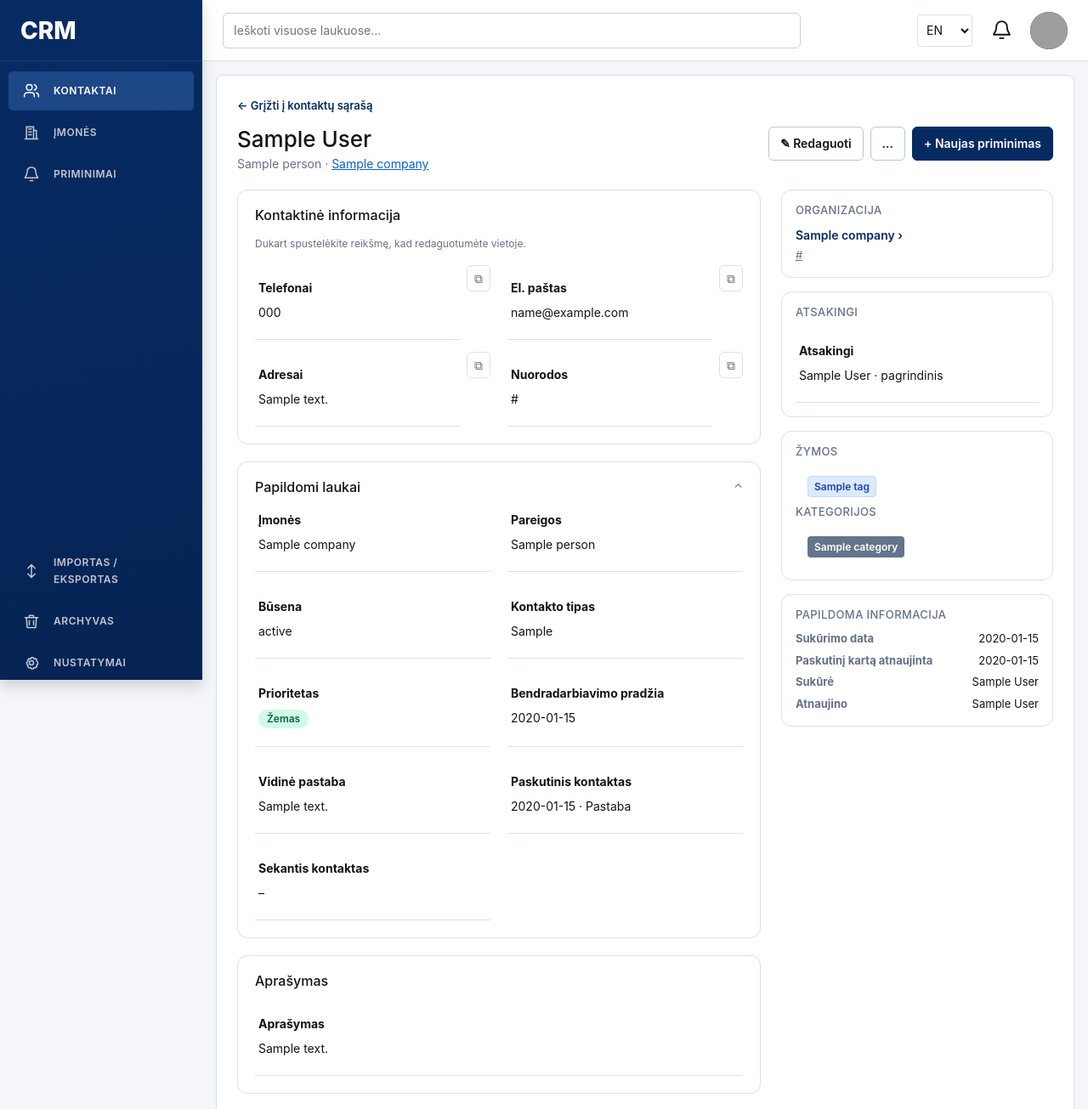
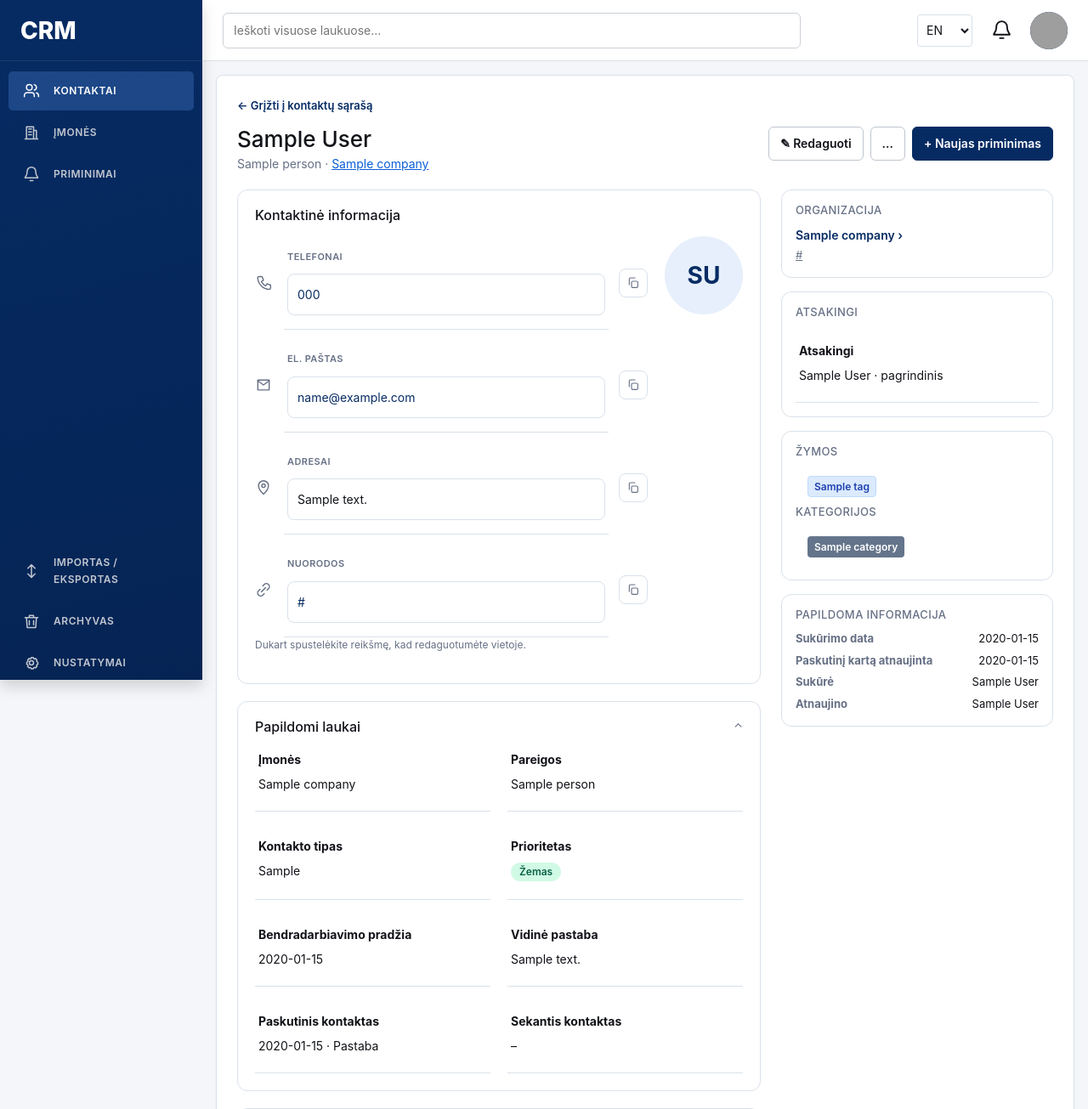
Before and after one commit to colldem/Colld3mCRM, a Django app: page /contacts/1/ in a window 1280 px wide. Shown: the top 1305 px of the page at 85% size. Run offline with Django 5.2, Linux system fonts and the light colour scheme; a user stored in the database is signed in; tables that the repository leaves empty hold one stand-in row (values such as "Sample post"); data that the repository does not hold is empty; grey boxes are pictures that could not be loaded.

Commit message:
feat: drop the status field; match the "Contact information" card to the prototype
Removes "Būsena" (status) from every surface — the card, the person
form, the list column and sort, CSV export and the import wizard (the
Person.status column stays in the DB for now, unused). Rebuilds the
"Contact information" card to the prototype: a single-column list of
icon + labelled value box + copy button, with the contact's initials
avatar beside it.

Bumps VERSION to 0.15.0.

Co-Authored-By: Claude Sonnet 5 <noreply@anthropic.com>

```diff
--- a/compose.yaml
+++ b/compose.yaml
@@ -50,7 +50,7 @@ services:
     restart: unless-stopped
     security_opt: ["no-new-privileges:true"]
   crm-web:
-    image: crm-web:0.14.0
+    image: crm-web:0.15.0
     build: .
     environment:
       DB_HOST: crm-db
--- a/contacts/detail_editing.py
+++ b/contacts/detail_editing.py
@@ -239,7 +239,7 @@ def edit_company_field(request, pk):
     return JsonResponse({"ok": True, "name": company.name, "html": html})
 
 
-SCALARS = {"first_name": _("Vardas"), "last_name": _("Pavardė"), "job_title": _("Pareigos"), "status": _("Būsena"), "contact_type": _("Kontakto tipas")}
+SCALARS = {"first_name": _("Vardas"), "last_name": _("Pavardė"), "job_title": _("Pareigos"), "contact_type": _("Kontakto tipas")}
 _AUDIT_LABELS = {**SCALARS, **EXTRA_FIELDS, "companies": _("Įmonės"), "owner": _("Atsakingas"),
                  "responsibles": _("Atsakingi"), "full_name": _("Vardas ir pavardė")}
 
@@ -313,7 +313,7 @@ def field_context(person, field):
 def detail_fields(person):
     from .custom_fields import detail_context
 
-    order = ["companies", "responsibles", "first_name", "last_name", "job_title", "status",
+    order = ["companies", "responsibles", "first_name", "last_name", "job_title",
              "contact_type", "priority", "cooperation_start", *MULTIPLE, "description", "internal_note"]
     return [field_context(person, field) for field in order] + detail_context(person)
 
--- a/contacts/forms.py
+++ b/contacts/forms.py
@@ -73,8 +73,8 @@ class PersonForm(forms.ModelForm):
 
     class Meta:
         model = Person
-        fields = ["first_name", "last_name", "job_title", "status", "priority", "contact_type", "cooperation_start", "description", "internal_note", "companies", "tags", "categories"]
-        labels = {"first_name": tr("Vardas"), "last_name": tr("Pavardė"), "job_title": tr("Pareigos"), "status": tr("Būsena"), "priority": tr("Prioritetas"), "contact_type": tr("Kontakto tipas"), "cooperation_start": tr("Bendradarbiavimo pradžia"), "description": tr("Aprašymas"), "internal_note": tr("Vidinė pastaba"), "tags": tr("Tagai"), "categories": tr("Kategorijos")}
+        fields = ["first_name", "last_name", "job_title", "priority", "contact_type", "cooperation_start", "description", "internal_note", "companies", "tags", "categories"]
+        labels = {"first_name": tr("Vardas"), "last_name": tr("Pavardė"), "job_title": tr("Pareigos"), "priority": tr("Prioritetas"), "contact_type": tr("Kontakto tipas"), "cooperation_start": tr("Bendradarbiavimo pradžia"), "description": tr("Aprašymas"), "internal_note": tr("Vidinė pastaba"), "tags": tr("Tagai"), "categories": tr("Kategorijos")}
         widgets = {"tags": forms.CheckboxSelectMultiple, "categories": forms.CheckboxSelectMultiple, "cooperation_start": forms.DateInput(attrs={"type": "date"}), "description": forms.Textarea(attrs={"rows": 4}), "internal_note": forms.Textarea(attrs={"rows": 3})}
 
     def clean_tags(self):
--- a/contacts/merging.py
+++ b/contacts/merging.py
@@ -108,7 +108,7 @@ def merge_people(source_pk, target_pk):
     _merge_labels(source, target)
     _merge_responsibles(source, target)
     changed_fields = []
-    for field in ("first_name", "last_name", "job_title", "status", "priority", "contact_type", "cooperation_start", "description", "internal_note"):
+    for field in ("first_name", "last_name", "job_title", "priority", "contact_type", "cooperation_start", "description", "internal_note"):
         if not getattr(target, field) and getattr(source, field):
             setattr(target, field, getattr(source, field))
             changed_fields.append(field)
--- a/contacts/views.py
+++ b/contacts/views.py
@@ -248,7 +248,7 @@ def contact_list(request):
     page_size = 100 if request.GET.get("page_size") == "100" else 50
     sort_key = request.GET.get("sort", "name")
     direction = "desc" if request.GET.get("direction") == "desc" else "asc"
-    sort_map = {"id": ["id"], "name": ["last_name", "first_name"], "company": ["sort_company"], "phone": ["sort_phone"], "email": ["sort_email"], "category": ["sort_category"], "tags": ["sort_tag"], "status": ["status"], "owner": ["owner__first_name", "owner__last_name", "owner__username"], "last_contact": ["last_contact_at"], "created": ["created_at"], "updated": ["updated_at"]}
+    sort_map = {"id": ["id"], "name": ["last_name", "first_name"], "company": ["sort_company"], "phone": ["sort_phone"], "email": ["sort_email"], "category": ["sort_category"], "tags": ["sort_tag"], "owner": ["owner__first_name", "owner__last_name", "owner__username"], "last_contact": ["last_contact_at"], "created": ["created_at"], "updated": ["updated_at"]}
     sort_key = sort_key if sort_key in sort_map else "name"
     order_prefix = "-" if direction == "desc" else ""
     order = [f"{order_prefix}{field}" for field in sort_map.get(sort_key, sort_map["name"])]
@@ -265,7 +265,7 @@ def contact_list(request):
         sort_tag=Min("tags__name"),
     )
     custom_fields = list(CustomField.objects.filter(entity=CustomField.PERSON))
-    allowed_columns = ["company", "phone", "email", "category", "tags", "status", "owner", "last_contact", "updated"] + [field.key for field in custom_fields]
+    allowed_columns = ["company", "phone", "email", "category", "tags", "owner", "last_contact", "updated"] + [field.key for field in custom_fields]
     default_columns = ["company", "phone", "email", "category", "tags", "updated"]
     requested_columns = request.GET.getlist("columns")
     if requested_columns:
@@ -1482,7 +1482,7 @@ def contacts_export(request):
     response["Content-Disposition"] = 'attachment; filename="crm-kontaktai.csv"'
     response.write("\ufeff")
     writer = csv.writer(response)
-    writer.writerow(["Vardas", "Pavardė", "Pareigos", "Įmonė", "Telefonai", "El. paštai", "Adresai", "URL", "Būsena", "Tagai", "Kategorijos", "Atsakingas", "Atsakingi"])
+    writer.writerow(["Vardas", "Pavardė", "Pareigos", "Įmonė", "Telefonai", "El. paštai", "Adresai", "URL", "Tagai", "Kategorijos", "Atsakingas", "Atsakingi"])
     people = visible_people(request.user, Person.objects.filter(deleted_at__isnull=True))
     if request.method == "POST":
         people = people.filter(pk__in=request.POST.getlist("selected"))
@@ -1490,7 +1490,7 @@ def contacts_export(request):
     from .permissions import user_label
     rows = 0
     for person in people:
-        writer.writerow([person.first_name, person.last_name, person.job_title, "; ".join(link.company.name for link in person.company_links.all()), "; ".join(item.number for item in person.phones.all()), "; ".join(item.email for item in person.emails.all()), "; ".join(item.address for item in person.addresses.all()), "; ".join(item.url for item in person.web_links.all()), person.status, "; ".join(item.name for item in person.tags.all()), "; ".join(item.name for item in person.categories.all()), user_label(person.owner), "; ".join(u.get_username() for u in person.responsibles.all())])
+        writer.writerow([person.first_name, person.last_name, person.job_title, "; ".join(link.company.name for link in person.company_links.all()), "; ".join(item.number for item in person.phones.all()), "; ".join(item.email for item in person.emails.all()), "; ".join(item.address for item in person.addresses.all()), "; ".join(item.url for item in person.web_links.all()), "; ".join(item.name for item in person.tags.all()), "; ".join(item.name for item in person.categories.all()), user_label(person.owner), "; ".join(u.get_username() for u in person.responsibles.all())])
         rows += 1
     audit_log(AuditLog.EXPORT, request=request, target_type="export", target_label=str(tr("Kontaktai (CSV)")), new=str(rows))
     return response
@@ -1543,7 +1543,6 @@ IMPORT_COLUMNS = [
     ("El. paštai", tr("El. paštai"), ("El. paštai", "El. paštas", "email", "Email")),
     ("Adresai", tr("Adresai"), ("Adresai", "Adresas", "address", "Address")),
     ("URL", tr("Nuorodos"), ("URL", "url", "Website")),
-    ("Būsena", tr("Būsena"), ("Būsena", "status", "Status")),
     ("Tagai", tr("Žymos"), ("Tagai", "Žymos", "Tags", "tags")),
     ("Kategorijos", tr("Kategorijos"), ("Kategorijos", "Categories", "categories")),
     ("Atsakingas", tr("Atsakingas (pagrindinis)"), ("Atsakingas", "owner", "Owner")),
@@ -1600,7 +1599,7 @@ def _import_one_row(row, owner, mode, owner_cache):
     category_names = _import_relation_names(row, "Kategorijos", "Categories", "categories")
     if len(tag_names) > 3 or len(category_names) > 3:
         raise ValueError(str(tr("Viršytas leistinas žymų arba kategorijų skaičius (daugiausia 3)")))
-    values = {"first_name": first_name, "last_name": last_name, "job_title": _value(row, "Pareigos", "job_title"), "status": _value(row, "Būsena", "status") or "Aktyvus"}
+    values = {"first_name": first_name, "last_name": last_name, "job_title": _value(row, "Pareigos", "job_title")}
     row_owner = _resolve_import_owner(_value(row, "Atsakingas", "owner", "Owner"), owner_cache)
     if person:
         for field, value in values.items():
--- a/static/css/theme.css
+++ b/static/css/theme.css
@@ -134,9 +134,24 @@ tbody tr:has(.row-select:checked),tbody tr:has(.company-row-select:checked){back
 .detail-fields-grid{display:grid;grid-template-columns:repeat(auto-fill,minmax(260px,1fr));gap:14px 20px}
 .detail-fields-grid .detail-field{margin:0}
 .detail-field.readonly .field-display{cursor:default}
-.contact-info-row{display:flex;align-items:flex-start;gap:8px}
-.contact-info-row .detail-field{flex:1;min-width:0}
-.icon-btn{min-height:0;padding:4px 8px;border:1px solid var(--line);border-radius:6px;background:#fff;color:var(--muted);cursor:pointer;flex-shrink:0}
+
+/* Contact-information card (icon | label+value | copy) */
+.contact-card-body{display:flex;gap:20px;align-items:flex-start}
+.contact-lines{flex:1;min-width:0;display:grid;gap:10px}
+.contact-line{display:grid;grid-template-columns:22px minmax(0,1fr) auto;align-items:center;gap:12px}
+.contact-line .ci-icon{width:20px;height:20px;fill:none;stroke:var(--muted);stroke-width:1.7;stroke-linecap:round;stroke-linejoin:round}
+.contact-line-field{min-width:0}
+.contact-line-field .detail-field{margin:0}
+.contact-card .field-display{display:grid;gap:4px;cursor:pointer}
+.contact-card .field-display strong{font-size:11px;font-weight:600;text-transform:uppercase;letter-spacing:.04em;color:var(--muted)}
+.contact-card .field-values{border:1px solid var(--line);border-radius:8px;padding:8px 11px;background:#fff;font-size:14px;min-height:38px;overflow-wrap:anywhere}
+.contact-card .field-values a{color:var(--navy-950)}
+.contact-line-copy{flex-shrink:0;display:grid;place-items:center;width:34px;height:34px;padding:0;border:1px solid var(--line);border-radius:8px;background:#fff;color:var(--muted);cursor:pointer}
+.contact-line-copy svg{width:16px;height:16px;fill:none;stroke:currentColor;stroke-width:1.7;stroke-linecap:round;stroke-linejoin:round}
+.contact-line-copy:hover{background:var(--soft)}
+.contact-card-avatar{flex-shrink:0}
+.avatar-xl{display:grid;place-items:center;width:92px;height:92px;border-radius:50%;background:#e6effb;color:var(--navy-950);font-size:28px;font-weight:750}
+@media(max-width:560px){.contact-card-body{flex-direction:column-reverse;align-items:stretch}.contact-card-avatar{align-self:flex-start}}
 
 .detail-tabs .tab-strip{display:flex;gap:2px;flex-wrap:wrap;border-bottom:1px solid var(--line);margin:-4px -4px 16px}
 .detail-tabs .tab{min-height:0;padding:9px 14px;border:0;border-bottom:2px solid transparent;background:transparent;color:var(--muted);font:inherit;font-weight:600;cursor:pointer}
--- a/templates/base.html
+++ b/templates/base.html
@@ -8,7 +8,7 @@
   <title>{% block title %}CRM{% endblock %}</title>
   <link rel="stylesheet" href="{% static 'vendor/adminlte/adminlte.min.css' %}">
   <link rel="stylesheet" href="{% static 'css/app.css' %}?v=20260907b">
-  <link rel="stylesheet" href="{% static 'css/theme.css' %}?v=20260908q">
+  <link rel="stylesheet" href="{% static 'css/theme.css' %}?v=20260908r">
 </head>
 <body class="sidebar-expand-lg fixed-header">
 <div class="app-wrapper">
--- /dev/null
+++ b/templates/contacts/_contact_icon.html
@@ -0,0 +1 @@
+{% comment %}Small icon for a contact-info row, chosen by the field key.{% endcomment %}<svg class="ci-icon" viewBox="0 0 24 24" aria-hidden="true">{% if field == 'emails' or field == 'email' %}<path d="M4 5h16v14H4z"/><path d="m4 6 8 6 8-6"/>{% elif field == 'phones' or field == 'phone' %}<path d="M6 3h4l2 5-3 2a12 12 0 0 0 6 6l2-3 5 2v4a2 2 0 0 1-2 2A17 17 0 0 1 4 6a2 2 0 0 1 2-3z"/>{% elif field == 'addresses' or field == 'address' %}<path d="M12 21s7-6.5 7-12a7 7 0 0 0-14 0c0 5.5 7 12 7 12z"/><circle cx="12" cy="9" r="2.5"/>{% elif field == 'web_links' or field == 'url' %}<path d="M9 15 15 9"/><path d="M11 6.5 13 4.5a4 4 0 0 1 6 6l-2 2"/><path d="M13 17.5 11 19.5a4 4 0 0 1-6-6l2-2"/>{% else %}<path d="M6 3h9l4 4v14H6z"/><path d="M8 9h8M8 13h8M8 17h5"/>{% endif %}</svg>
--- a/templates/contacts/_detail_layout.html
+++ b/templates/contacts/_detail_layout.html
@@ -25,14 +25,25 @@
 
 <div class="record-detail">
   <div class="detail-main">
-    <section class="detail-card">
+    <section class="detail-card contact-card">
       <h2>{% translate 'Kontaktinė informacija' %}</h2>
+      <div class="contact-card-body">
+        <div class="contact-lines">
+          {% for item in contact_info_fields %}
+            <div class="contact-line">
+              {% include "contacts/_contact_icon.html" with field=item.field %}
+              <div class="contact-line-field">{% include "contacts/detail_field.html" %}</div>
+              {% with copyable=item.entries.0.text %}{% if copyable %}<button type="button" class="contact-line-copy copy-email" data-email="{{ copyable }}" aria-label="{% translate 'Kopijuoti' %}"><svg viewBox="0 0 24 24" aria-hidden="true"><rect x="9" y="9" width="11" height="11" rx="2"/><path d="M5 15V5a2 2 0 0 1 2-2h8"/></svg></button>{% endif %}{% endwith %}
+            </div>
+          {% empty %}<p class="muted">{% translate 'Nėra duomenų.' %}</p>{% endfor %}
+        </div>
+        {% if not is_company %}
+        <div class="contact-card-avatar">
+          <span class="avatar-xl">{{ person.first_name|first|upper }}{{ person.last_name|first|upper }}</span>
+        </div>
+        {% endif %}
+      </div>
       <p class="edit-hint">{% translate 'Dukart spustelėkite reikšmę, kad redaguotumėte vietoje.' %}</p>
-      <div class="detail-fields-grid">
-        {% for item in contact_info_fields %}
-          <div class="contact-info-row">{% include "contacts/detail_field.html" %}{% with copyable=item.entries.0.text %}{% if copyable %}<button type="button" class="copy-email icon-btn" data-email="{{ copyable }}" aria-label="{% translate 'Kopijuoti' %}">⧉</button>{% endif %}{% endwith %}</div>
-        {% empty %}<p class="muted">{% translate 'Nėra duomenų.' %}</p>{% endfor %}
-      </div>
     </section>
 
     <details class="detail-card collapsible" open>
--- a/templates/import_export.html
+++ b/templates/import_export.html
@@ -37,7 +37,7 @@
           <div class="import-card-actions"><button class="btn primary" type="submit">{% translate 'Patvirtinti importą' %}</button><a class="btn" href="{% url 'contacts:import-export' %}">{% translate 'Atšaukti' %}</a></div>
         </form>
       {% else %}
-        <p>{% translate 'Atpažįstami stulpeliai: Vardas, Pavardė, Įmonė, Telefonai, El. paštai, Adresai, URL, Būsena, Tagai, Kategorijos, Atsakingas. Nepatvarpytus stulpelius priskirsite kitame žingsnyje.' %}</p>
+        <p>{% translate 'Atpažįstami stulpeliai: Vardas, Pavardė, Įmonė, Telefonai, El. paštai, Adresai, URL, Tagai, Kategorijos, Atsakingas. Nepatvarpytus stulpelius priskirsite kitame žingsnyje.' %}</p>
         <form method="post" enctype="multipart/form-data">
           {% csrf_token %}
           <input type="file" name="file" accept=".csv,.xlsx" required>
```
Also changed, not shown: templates/contacts/list.html (+3 -3 lines), tests/test_contacts.py (+6 -6 lines), locale/en/LC_MESSAGES/django.po, 2 other files.
